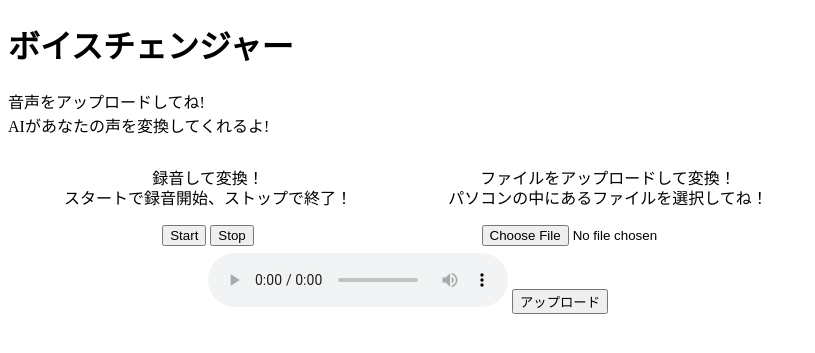
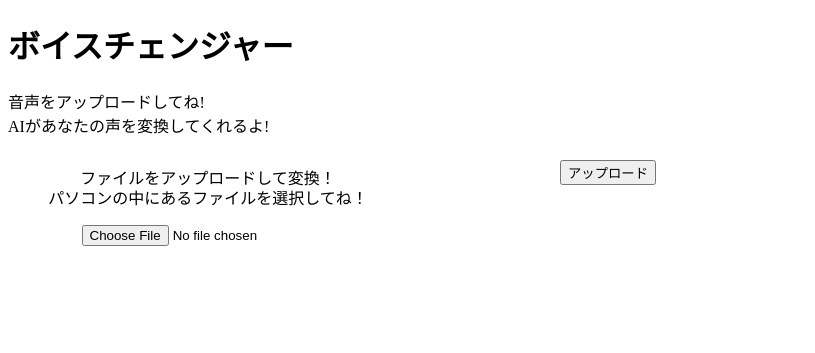
Before and after one commit to HaLu0507/VoiceConversionWebApplication, a Python web app: template flask/templates/sample.html in a window 1280 px wide. Shown: the top 353 px of the page, without its empty margins (0-815 px from the left). Run offline with Jinja, Linux system fonts and the light colour scheme; the template is opened without the code that fills it, so the values that code supplies are empty.

Commit message:
録音部分削除

```diff
--- a/flask/templates/sample.html
+++ b/flask/templates/sample.html
@@ -30,12 +30,6 @@
         <p>音声をアップロードしてね!<br>
             AIがあなたの声を変換してくれるよ!</p>
 
-        <div class="record">
-          <p>録音して変換！<br>
-            スタートで録音開始、ストップで終了！</p>
-          <button id="start">Start</button>
-          <button id="stop">Stop</button>
-        </div>
 
         <form method="post" action = "/second" enctype="multipart/form-data">
           <div class="record">
@@ -44,9 +38,7 @@
             <input type="file" name="file" accept="audio/*"><br>
           </div>
 
-          <script type="text/javascript" src = "static/js/script.js"></script>
           <div class="submit">
-            <audio id="audio" controls></audio>
             <input type="submit" value="アップロード">
           </div>
         </form>
```
Also changed, not shown: flask/templates/rokuon.html (deleted, +0 -14 lines).
